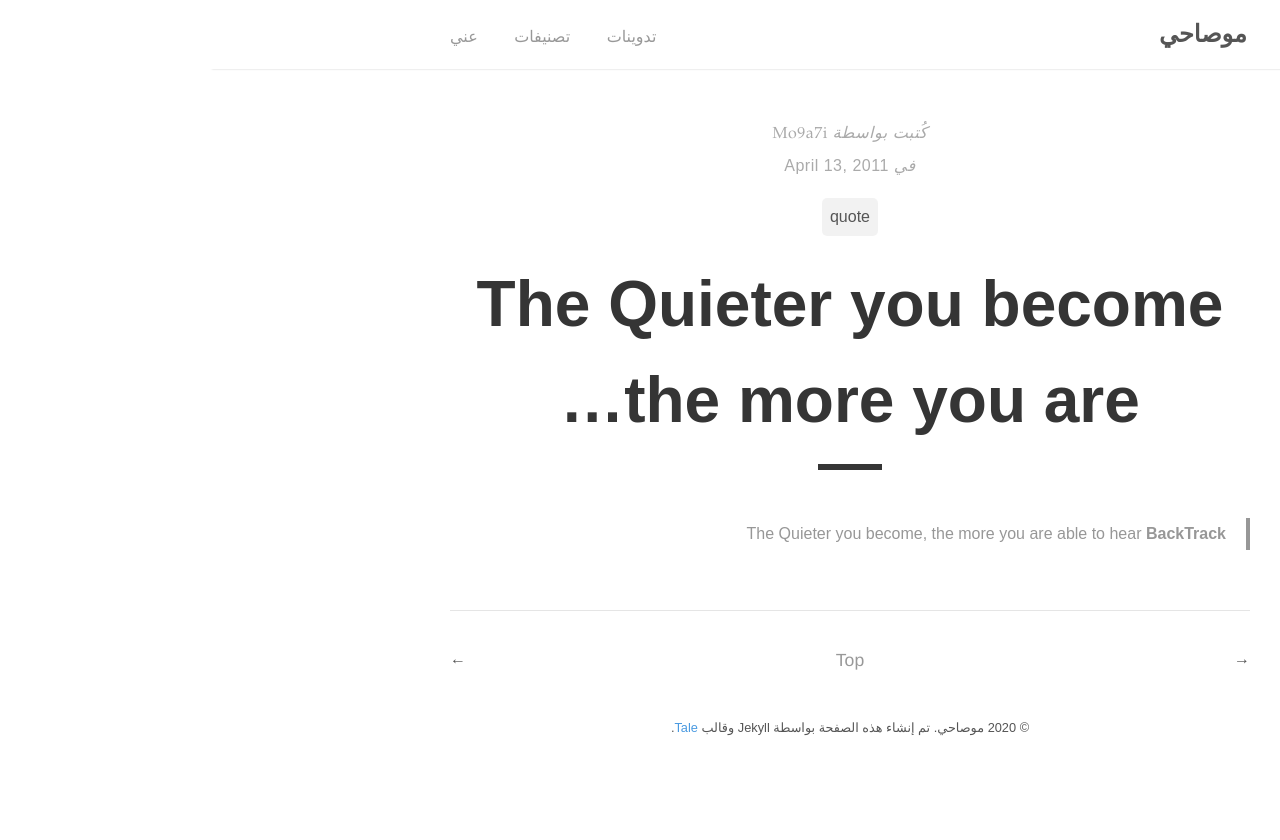
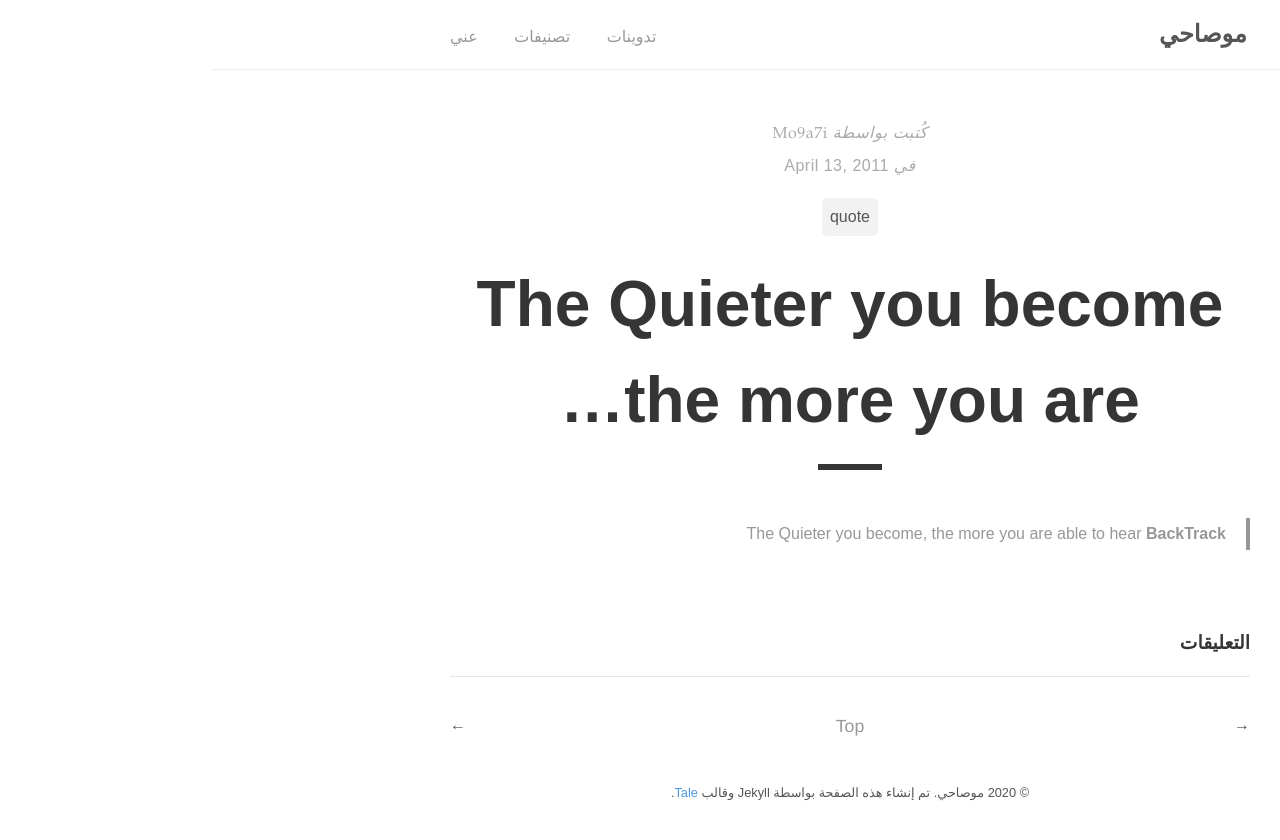
Before and after one commit to mo9a7i/jekyll_mo9a7i_com, a Jekyll site: the page built from _posts/2011-04-13-The-Quieter-you-become-the-more-you-are.md, in a window 1280 px wide. Shown: the top 840 px of the page. Built offline with Jekyll 4.4.1, drawn with Linux system fonts in a browser that asks for light colours; some web fonts are replaced; comment, search, counter and statistics services are not loaded.

Commit message:
Update post.html

```diff
--- a/_layouts/post.html
+++ b/_layouts/post.html
@@ -30,7 +30,7 @@
   {{ content }}
 </div>
 
-{% if page.comments  || site.comments %}
+{% if page.comments or site.comments %}
   {% include disqus_comments.html %}
 {% endif %}
 
```
